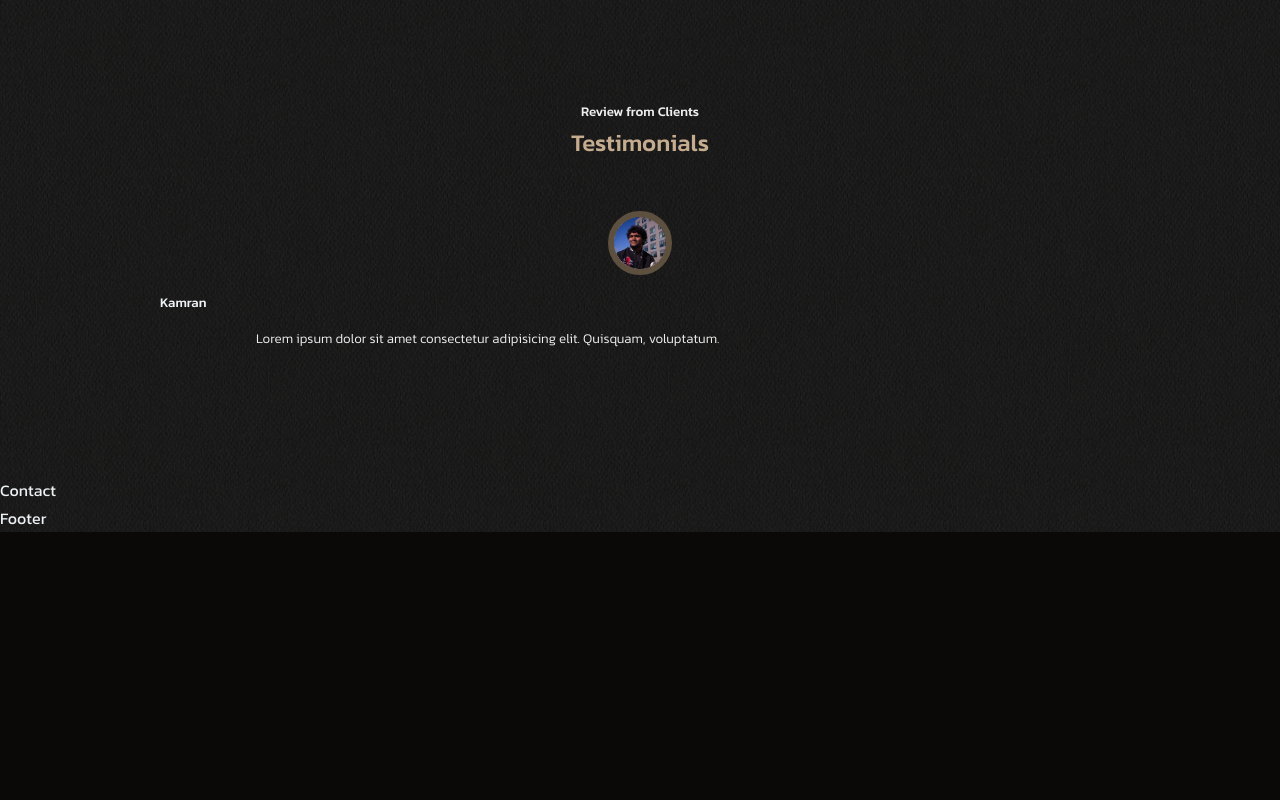
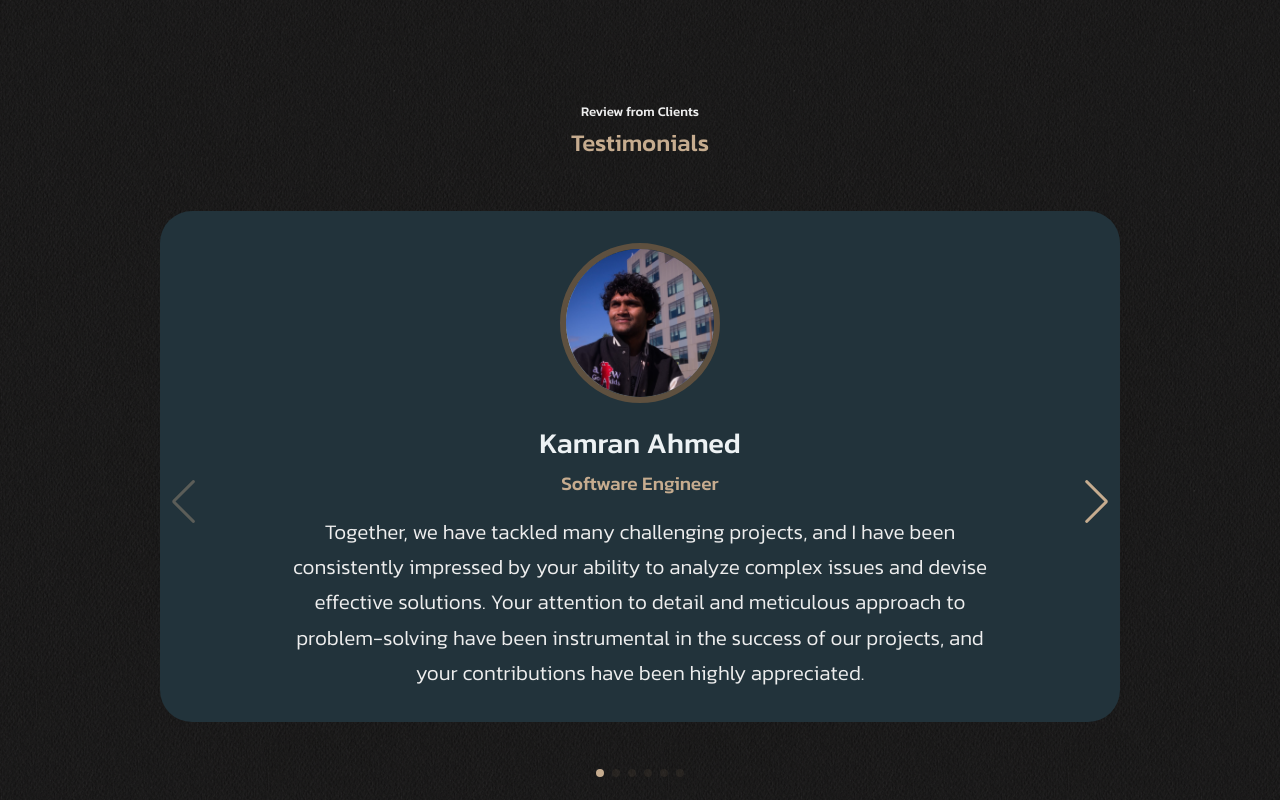
Before and after one commit to TravisLoganT/portfolio-v2, a React (Create React App) app: page / in a window 1280 px wide. Shown: the part 5260-6060 px from the top of the page. Before the commit the page ends 5792 px from the top, so only its background shows below. Built offline with nearby package versions, Linux system fonts and the light colour scheme.

Commit message:
implemented the testimonial section

```diff
--- a/src/components/testimonials/Testimonials.css
+++ b/src/components/testimonials/Testimonials.css
@@ -3,7 +3,7 @@
 }
 
 .client__avatar {
-    width: 4rem;
+  width: 10rem;
   aspect-ratio: 1/1;
   overflow: hidden;
   border-radius: 50%;
@@ -11,7 +11,14 @@
   border: 0.4rem solid var(--color-primary-variance);
 }
 
-.testimonal {
+.client__avatar img {
+  width: 100%;
+  height: 100%;
+  object-fit: cover;
+  object-position: center;
+}
+
+.testimonial {
   background: var(--color-bg-variance);
   text-align: center;
   padding: 2rem;
@@ -19,7 +26,19 @@
   user-select: none;
 }
 
+.testimonial h6 {
+  font-size: 1.2rem;
+  color: var(--color-primary);
+  font-weight: 500;
+  margin-bottom: 0.5rem;
+}
+
+.client__name {
+  font-size: 1.8rem;
+}
+
 .client__review {
+  font-size: 1.3rem;
   color: var(--color-light);
   font-weight: 300;
   display: block;
@@ -32,6 +51,19 @@
   .container .testimonials__container {
     width: 60%;
   }
+
+  .testimonial h6 {
+    font-size: 1.2rem;
+  }
+
+  .client__name {
+    font-size: 1.5rem;
+  }
+
+  .client__review {
+    font-size: 1.1rem;
+    width: var(--container-width-sm);
+  }
 }
 
 /* ---------- MEDIA QUERIES (SMALL DEVICES) ---------- */
@@ -40,7 +72,16 @@
     width: var(--container-width-sm);
   }
 
+  .testimonial h6 {
+    font-size: 1rem;
+  }
+
+  .client__name {
+    font-size: 1.2rem;
+  }
+
   .client__review {
+    font-size: 1rem;
     width: var(--container-width-sm);
   }
 }
--- a/src/components/testimonials/Testimonials.jsx
+++ b/src/components/testimonials/Testimonials.jsx
@@ -1,30 +1,124 @@
-import React from 'react'
-import './Testimonials.css'
-import AVATAR1 from '../../assets/kamran.png'
-import AVATAR2 from '../../assets/kamran.png'
-import AVATAR3 from '../../assets/kamran.png'
-import AVATAR4 from '../../assets/kamran.png'
-import AVATAR5 from '../../assets/kamran.png'
+import React, { useEffect, useRef, useState } from "react";
+import "./Testimonials.css";
+import AVATAR1 from "../../assets/kamran.png";
+import AVATAR2 from "../../assets/thomas.jpg";
+import AVATAR3 from "../../assets/chiara.JPG";
+import AVATAR4 from "../../assets/nancy.JPG";
+import AVATAR5 from "../../assets/ruell.PNG";
+import AVATAR6 from "../../assets/silvia.png";
+
+// Import Swiper React components
+import { Swiper, SwiperSlide } from "swiper/react";
+
+// Import Swiper styles
+import "swiper/css";
+import "swiper/css/effect-coverflow";
+import "swiper/css/pagination";
+import "swiper/css/navigation";
+
+// import required modules
+import { EffectCoverflow, Pagination, Navigation } from "swiper";
+
+const testimonials = [
+  {
+    avatar: AVATAR1,
+    name: "Kamran Ahmed",
+    title: "Software Engineer",
+    review:
+      "Together, we have tackled many challenging projects, and I have been consistently impressed by your ability to analyze complex issues and devise effective solutions. Your attention to detail and meticulous approach to problem-solving have been instrumental in the success of our projects, and your contributions have been highly appreciated.",
+  },
+
+  {
+    avatar: AVATAR2,
+    name: "Thomas Simpson",
+    title: "Games Developer",
+    review:
+      "Collaborating with you as a games enginner has been inspiring. Your technical skills, creativity and problem-solving abilities have been invaluable to our porjects together. Your positive attitude and willingness to support others have made you a highly values colleague. Your innovative mindset consistently drives us to explore new frontiers in game development, leading to unique and engaging experiences for our users.",
+  },
+
+  {
+    avatar: AVATAR3,
+    name: "Chiara Del Galdo",
+    title: "MBCHB Medicine",
+    review:
+      "The knowledge and skills you have obtained from your experience in programming greatly helped my medical studies, as you provided me with add-ons for my anki flashcard app that were monumental to my progress. Furthermore, seeing you handle a part-time job, university and your own personal programming projects while helping me is truly admirable, and I am sure that you will be a strong asset to any software company that you work for in the future.",
+  },
+
+  {
+    avatar: AVATAR4,
+    name: "Nancy Garner",
+    title: "Environmental Chemist",
+    review:
+      "Your technical proficiency and innovative approach to software engineering have have helped us develop novel ways of analysing and visualising data in our Environment chemistry projects, giving us more significant insights and a deeper understanding of our work. Your ability to work well with others and your positive attitude have made you a highly valued colleague.  ",
+  },
+  {
+    avatar: AVATAR5,
+    name: "Ruell Coulson",
+    title: "Programming Mentee",
+    review:
+      "Your vast knowledge in the field, coupled with your innate ability to simplify complex concepts, has fostered in me a deeper understanding of programming. You have always made yourself available for my many questions, always providing insightful, thoughtful and patient responses. The innovative problem-solving strategies and efficient programming practices you've imparted continue to influence my coding style and professional approach.",
+  },
+
+  {
+    avatar: AVATAR6,
+    name: "Silvia Carbone",
+    title: "Senior Biomedical Engineer",
+    review:
+      "Your profound understanding of software development and its underlying principles has consistently amazed me. Your ability to engineer complex solutions with a seemingly effortless ease, while maintaining high-quality standards, is a true testament to your skill and dedication to your craft. You have a unique ability to merge creativity with logic, resulting in software that is not only efficient, but also innovative and user-friendly. I am confident that you would be an asset to any organization fortunate enough to have you.",
+  },
+];
 
 const Testimonials = () => {
+  const [isMobile, setIsMobile] = useState(window.innerWidth <= 600);
+
+  useEffect(() => {
+    const handleResize = () => {
+      setIsMobile(window.innerWidth <= 600);
+    };
+
+    window.addEventListener("resize", handleResize);
+
+    return () => {
+      window.removeEventListener("resize", handleResize);
+    };
+  }, []);
+
   return (
-    <section id='testimonials'>
+    <section id="testimonials">
       <h5>Review from Clients</h5>
       <h2>Testimonials</h2>
 
-      <div className="container testimonials__container">
-        <article className='testimonial'>
-          <div className="client__avatar">
-            <img src={AVATAR1} alt="Kamran"></img>
-          </div>
-          <h5 className='client__name'>Kamran</h5>
-            <small className='client__review'>
-              Lorem ipsum dolor sit amet consectetur adipisicing elit. Quisquam, voluptatum.
-            </small>
-        </article>
-      </div>
+      <Swiper
+        className="container testimonials__container"
+        effect={"coverflow"}
+        grabCursor={true}
+        centeredSlides={true}
+        slidesPerView={"auto"}
+        navigation={!isMobile}
+        coverflowEffect={{
+          rotate: 50,
+          stretch: 0,
+          depth: 100,
+          modifier: 1,
+          slideShadows: true,
+        }}
+        pagination={true}
+        modules={[EffectCoverflow, Pagination, Navigation]}>
+        {testimonials.map(({ avatar, name, title, review }, index) => {
+          return (
+            <SwiperSlide key={index} className="testimonial">
+              <div className="client__avatar">
+                <img src={avatar} alt={name}></img>
+              </div>
+              <h5 className="client__name">{name}</h5>
+              <h6>{title}</h6>
+              <small className="client__review">{review}</small>
+            </SwiperSlide>
+          );
+        })}
+      </Swiper>
     </section>
-  )
-}
+  );
+};
 
-export default Testimonials
+export default Testimonials;
```
Lines whose indentation alone changed are shown as unchanged.
